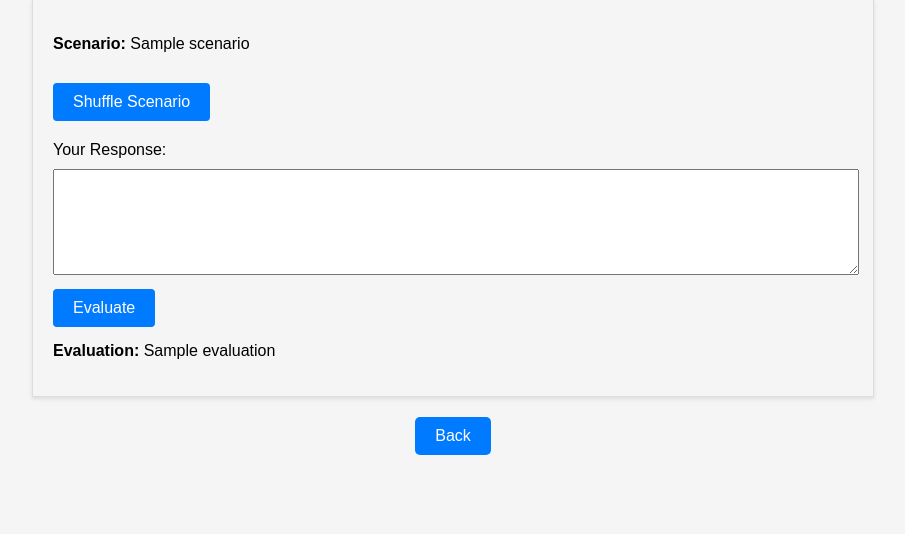
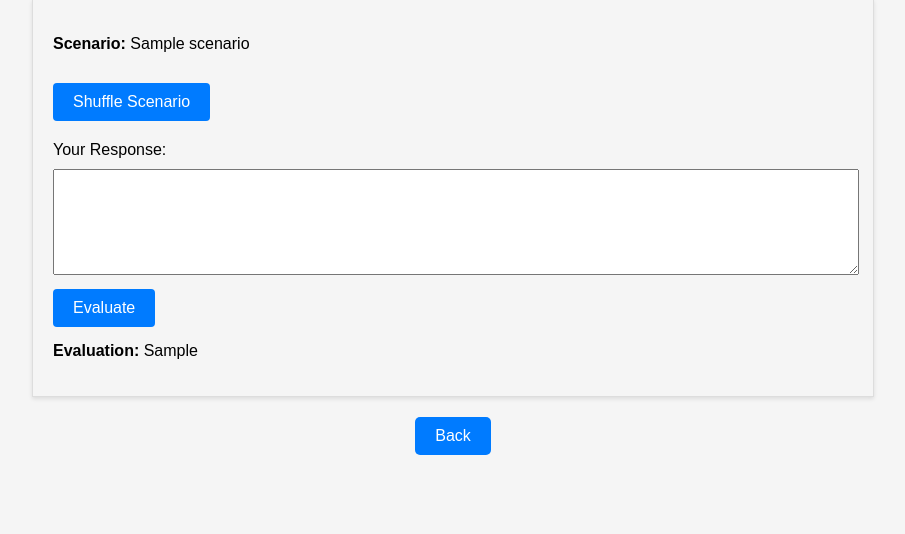
Before and after one commit to ece1786-2024/CareBrew, a Flask app: template templates/training_mode.html in a window 1280 px wide. Shown: the part 141-675 px from the top of the page, without its empty margins (187-1092 px from the left). Run offline with Flask 3, Linux system fonts and the light colour scheme; the template is opened without the code that fills it: most values are stand-ins (such as "Sample title", 1, 10 or a date in 2020).

Commit message:
Evaluate button works, makes a call to gpt. Could look better tho

```diff
--- a/app.py
+++ b/app.py
@@ -20,6 +20,7 @@ def training_mode():
     # Generate a scenario using the function from training_mode_prompt.py
     generated_scenario = generate_scenario()
     scenario = generated_scenario
+    processed_response = None  # Initialize processed_response to avoid UnboundLocalError
 
     # Check if the shuffle button was clicked
     if request.method == 'POST' and 'shuffle' in request.form:
@@ -29,7 +30,8 @@ def training_mode():
         user_response = request.form['user_response']
         processed_response = process_training_response(generated_scenario, user_response)
 
-    return render_template('training_mode.html', scenario=scenario)
+    return render_template('training_mode.html', scenario=scenario, processed_response=processed_response)
+
 
 # Route for Assistant Mode
 @app.route('/assistant', methods=['GET', 'POST'])
--- a/templates/training_mode.html
+++ b/templates/training_mode.html
@@ -33,8 +33,8 @@
             <textarea name="user_response" required></textarea>
             <button type="submit">Evaluate</button>
         </form>
-        {% if evaluation %}
-            <p><strong>Evaluation:</strong> {{ evaluation }}</p>
+        {% if processed_response %}
+            <p><strong>Evaluation:</strong> {{ processed_response }}</p>
         {% endif %}
     </div>
     <a href="{{ url_for('base') }}" class="back-button">Back</a>
```
